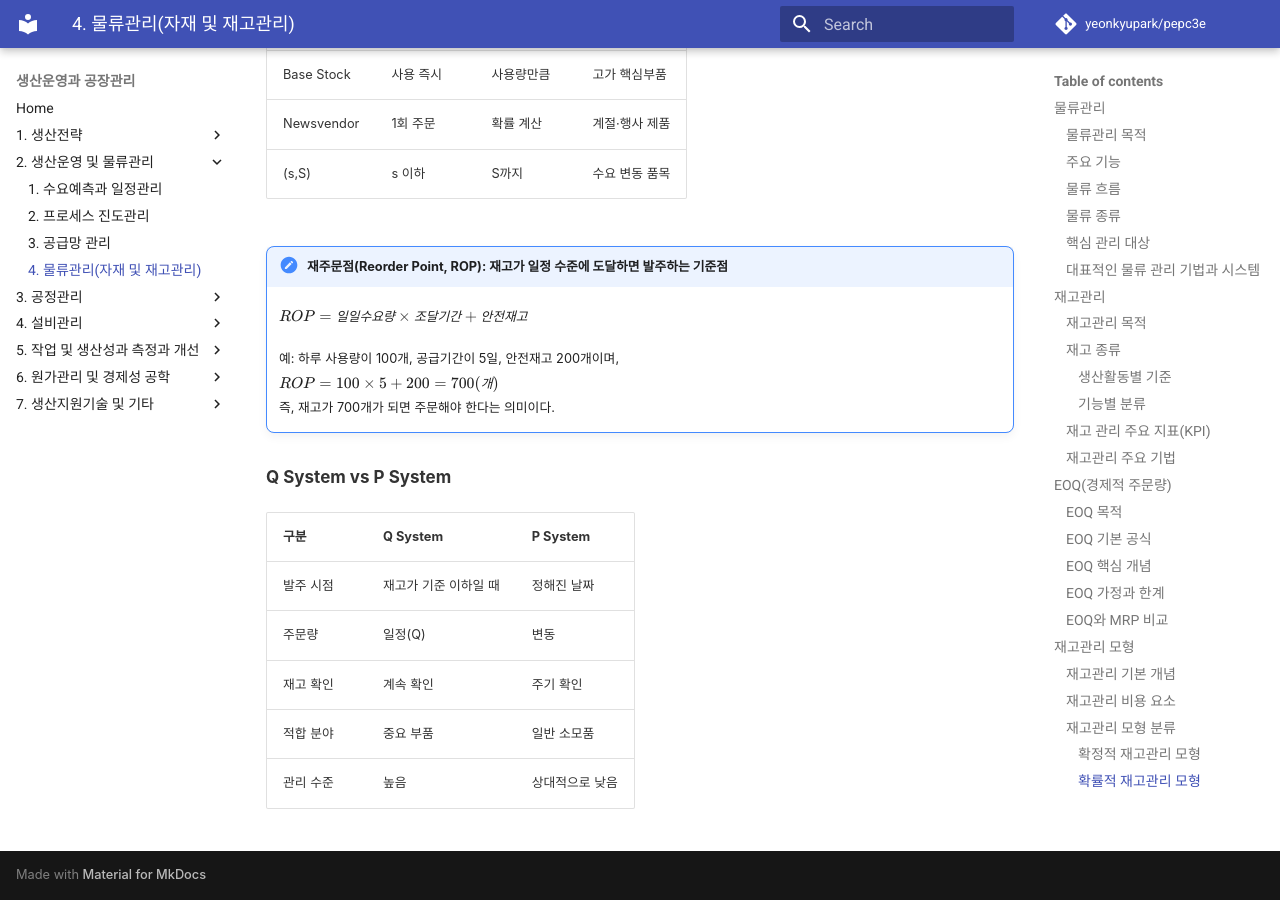
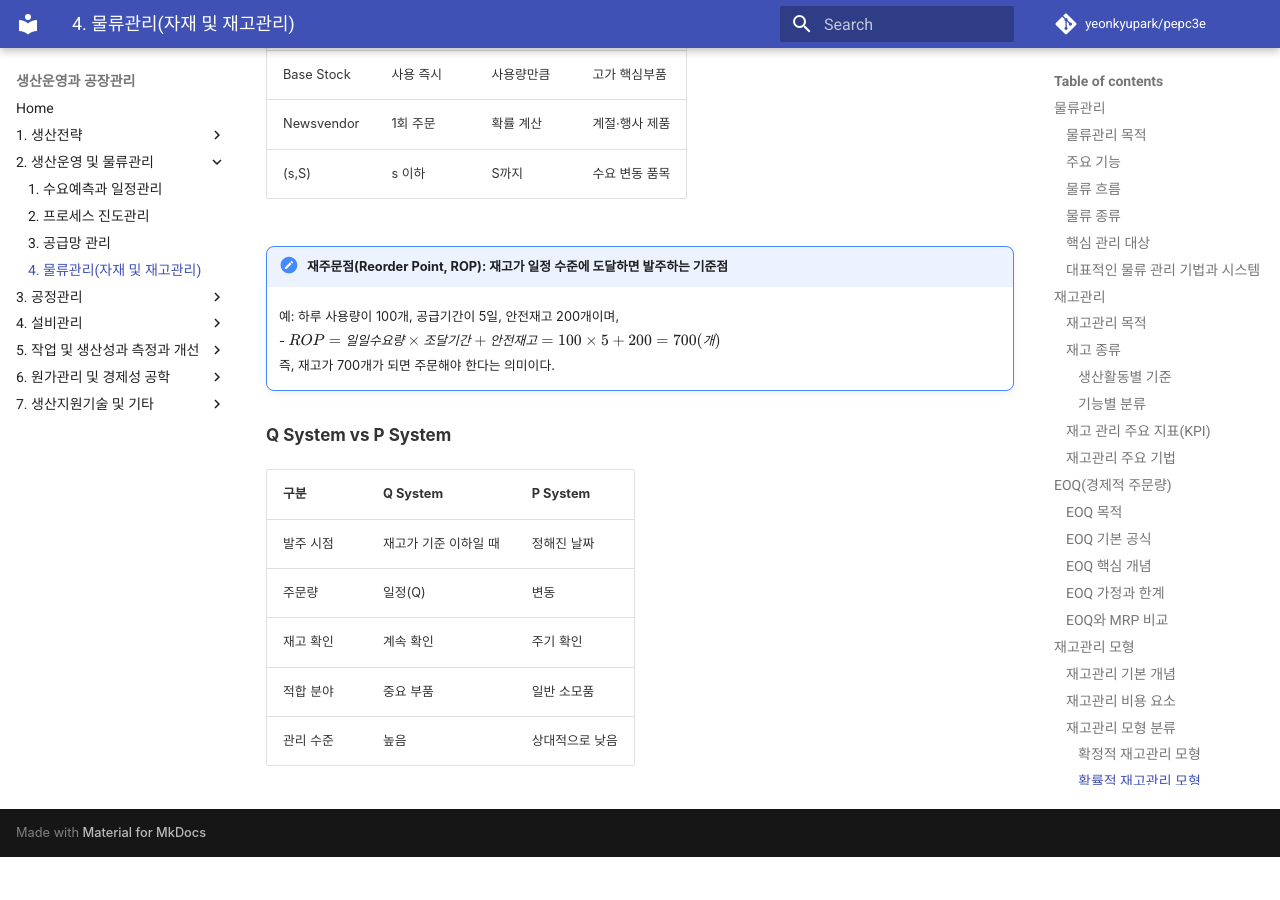
Before and after one commit to yeonkyupark/pepc3e, an MkDocs documentation site: the page built from docs/0204_logistics_material_and_inventory_management.md, in a window 1280 px wide and 900 px high, scrolled down 17302 px. Built offline with MkDocs 1.6.1 and Material for MkDocs 9.7.7, drawn with Linux system fonts in a browser that asks for light colours; comment, search, counter and statistics services are not loaded; after the commit the page ends 18159 px from its top, so only the background shows below that.

Commit message:
Update 0204_logistics_material_and_inventory_management.md

```diff
--- a/docs/0204_logistics_material_and_inventory_management.md
+++ b/docs/0204_logistics_material_and_inventory_management.md
@@ -464,10 +464,8 @@ EOQ는 구매 중심이고 EQP는 생산 중심 관리 모형이다.
 
 
 !!! note "재주문점(Reorder Point, ROP): 재고가 일정 수준에 도달하면 발주하는 기준점"
-    $ROP = 일일수요량 \times 조달기간 + 안전재고$
-
     예: 하루 사용량이 100개, 공급기간이 5일, 안전재고 200개이며,
-    $ROP = 100 \times 5 + 200 = 700(개)$
+    - $ROP = 일일수요량 \times 조달기간 + 안전재고 = 100 \times 5 + 200 = 700(개)$
     즉, 재고가 700개가 되면 주문해야 한다는 의미이다.
 
 
```
